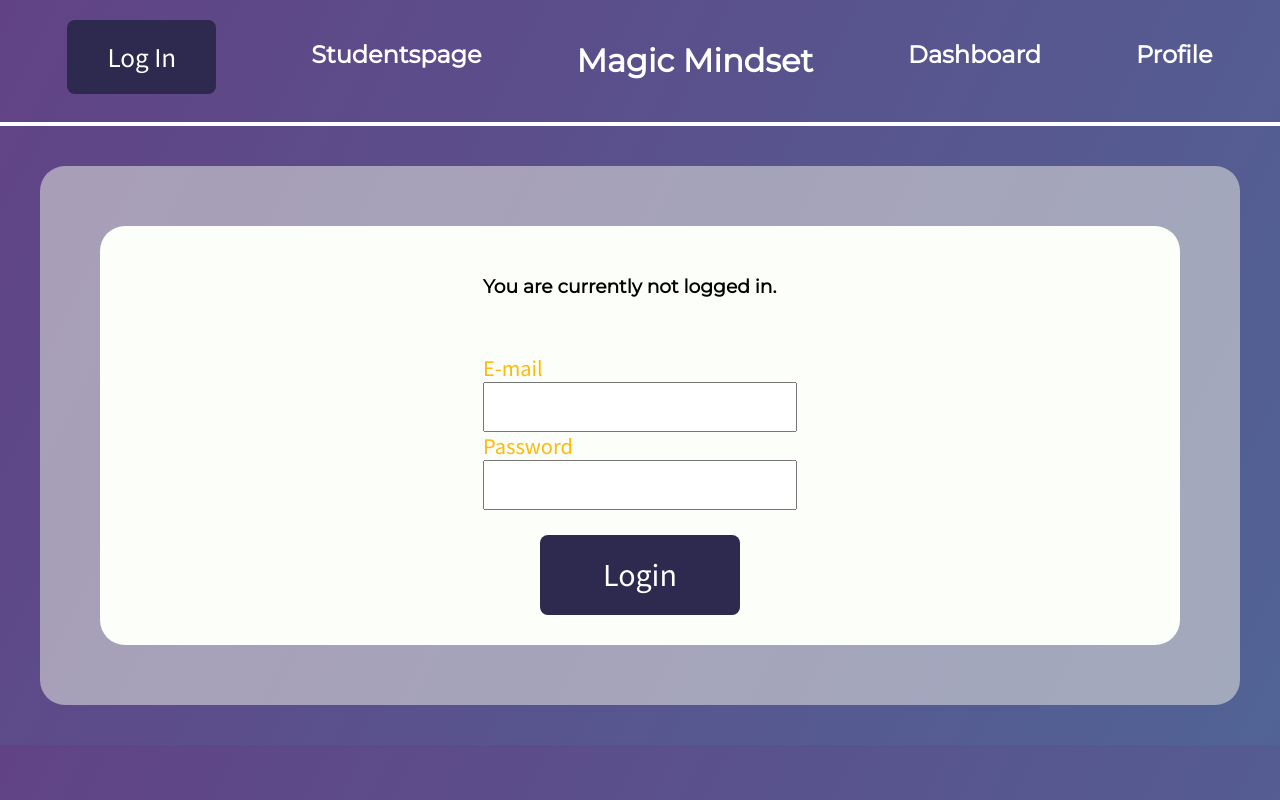
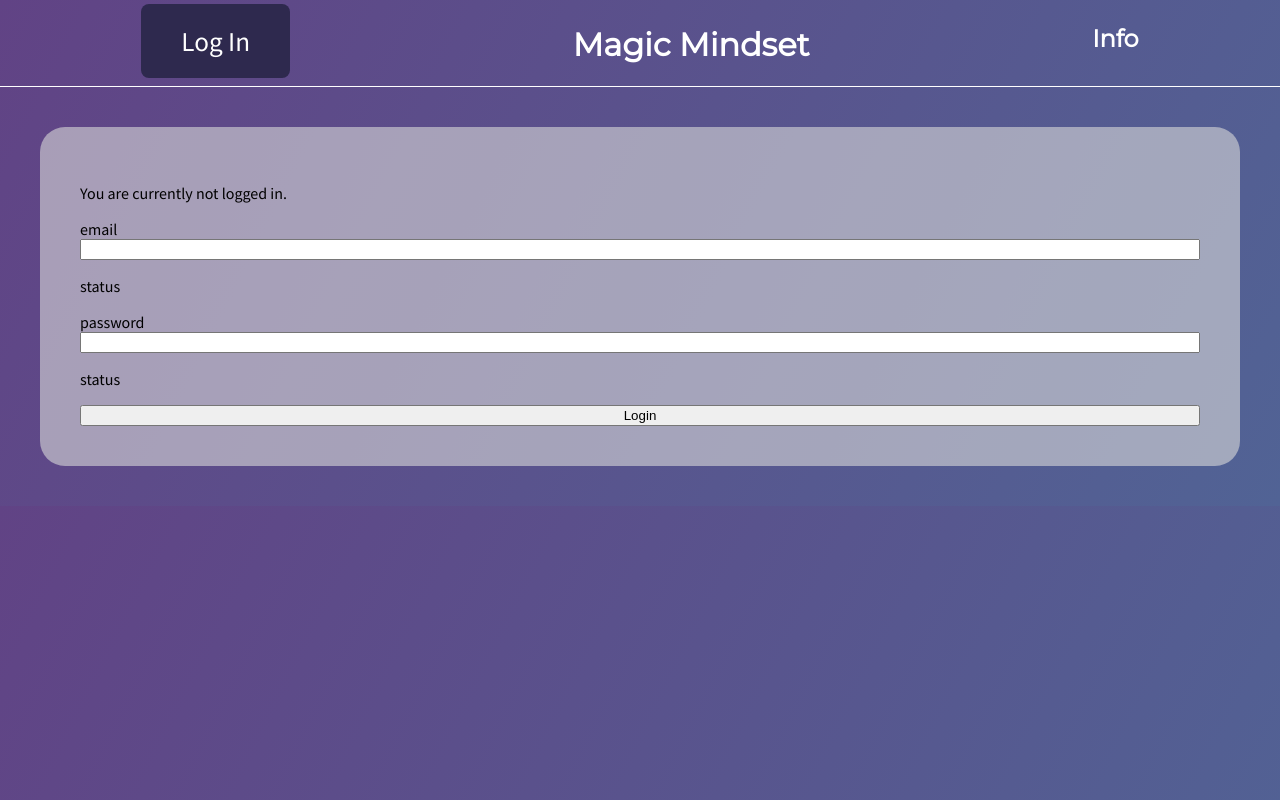
Before and after one commit to CryptForge/magic-mindset, a React (Vite) app in the folder website/: page /login in a window 1280 px wide. Built offline with nearby package versions, Linux system fonts and the light colour scheme.

Commit message:
Navigation based on role (#44)
* Change navigation based on role

* oops

```diff
--- a/website/src/component/Header/Header.css
+++ b/website/src/component/Header/Header.css
@@ -3,25 +3,9 @@
   justify-content: space-around;
   margin: auto;
   border-bottom-style: solid;
-  border-bottom-width: 4px;
+  border-bottom-width: 1px;
+  padding-top: 4px;
   border-color: white;
-  padding: 20px;
-}
-.headerbutton {
-  background: #2e294e;
-  font-family: "Source Sans Pro", sans-serif;
-  color: white;
-  border: none;
-  border-radius: 8px;
-  padding: 5px;
-  transition-duration: 0.5s;
-  text-align: center;
-  font-size: 1.7em;
-  padding: 20px 40px 20px 40px;
-}
-.headerbutton:hover {
-  transform: scale(110%);
-  cursor: pointer;
 }
 
 a {
--- a/website/src/component/Header/Header.jsx
+++ b/website/src/component/Header/Header.jsx
@@ -2,24 +2,39 @@ import React from "react";
 import { NavLink } from "react-router-dom";
 import "./Header.css";
 import LoginLogoutButton from "../LoginLogoutButton/LoginLogoutButton";
+import Protected from "../Protected";
 
 const Header = (props) => {
   return (
     <div>
       <div className="headerflex">
         <LoginLogoutButton logOut={props.logOut} />
-        <h2>
-          <NavLink to="/studentspage">Studentspage</NavLink>
-        </h2>
-        <h1>
-          <NavLink to="/">Magic Mindset</NavLink>
-        </h1>
-        <h2>
-          <NavLink to="/dashboard">Dashboard</NavLink>
-        </h2>
-        <h2>
-          <NavLink to="/profile">Profile</NavLink>
-        </h2>
+
+        <Protected role="COACH|MANAGER|HR">
+          <NavLink to="/studentspage">
+            <h2 className="navigation-link">Students</h2>
+          </NavLink>
+        </Protected>
+
+        <NavLink to="/">
+          <h1 className="title">Magic Mindset</h1>
+        </NavLink>
+
+        <NavLink to="/info">
+          <h2 className="navigation-link">Info</h2>
+        </NavLink>
+
+        <Protected>
+          <NavLink to="/dashboard">
+            <h2 className="navigation-link">Dashboard</h2>
+          </NavLink>
+        </Protected>
+
+        <Protected>
+          <NavLink to="/profile">
+            <h2 className="navigation-link">Profile</h2>
+          </NavLink>
+        </Protected>
       </div>
     </div>
   );
--- a/website/src/component/LoginLogoutButton/LoginLogoutButton.css
+++ b/website/src/component/LoginLogoutButton/LoginLogoutButton.css
@@ -0,0 +1,17 @@
+.login-button {
+  background: #2e294e;
+  font-family: "Source Sans Pro", sans-serif;
+  color: white;
+  border: none;
+  border-radius: 8px;
+  padding: 5px;
+  transition-duration: 0.5s;
+  text-align: center;
+  font-size: 1.7em;
+  padding: 20px 40px 20px 40px;
+}
+
+.login-button:hover {
+  transform: scale(110%);
+  cursor: pointer;
+}
--- a/website/src/component/LoginLogoutButton/LoginLogoutButton.jsx
+++ b/website/src/component/LoginLogoutButton/LoginLogoutButton.jsx
@@ -2,13 +2,14 @@ import React from "react";
 import { useContext } from "react";
 import { AuthContext } from "../../AuthContext";
 import { Link } from "react-router-dom";
+import "./LoginLogoutButton.css"
 
 const LoginLogoutButton = (props) => {
   const auth = useContext(AuthContext);
   if (auth.authenticated) {
     return (
       <Link to="/login">
-        <button className="headerbutton" onClick={props.logOut}>
+        <button className="login-button" onClick={props.logOut}>
           Log Out
         </button>
       </Link>
@@ -16,7 +17,7 @@ const LoginLogoutButton = (props) => {
   }
   return (
     <Link to="/login">
-      <button className="headerbutton">Log In</button>
+      <button className="login-button">Log In</button>
     </Link>
   );
 };
--- /dev/null
+++ b/website/src/component/Protected.jsx
@@ -0,0 +1,24 @@
+import { useContext } from "react";
+import { AuthContext } from "../AuthContext";
+
+const Protected = (props) => {
+  const auth = useContext(AuthContext);
+
+  if (!auth.authenticated) {
+    return <></>;
+  }
+
+  if (props.role !== undefined) {
+    const roles = props.role.includes("|")
+      ? props.role.split("|")
+      : [props.role];
+
+    if (!roles.includes(auth.info.role)) {
+      return <></>;
+    }
+  }
+
+  return <>{props.children}</>;
+};
+
+export default Protected;
--- a/website/src/index.css
+++ b/website/src/index.css
@@ -14,6 +14,8 @@ body {
   border-radius: 25px;
   padding: 40px;
   margin: 40px;
+}
+.container * {
   color: black;
 }
 .container button {
@@ -34,12 +36,8 @@ body {
   background: rgba(217, 217, 217, 0.75);
   border-radius: 25px;
 }
-.whiteelement {
-  background-color: #fbfef9;
-  border-radius: 25px;
-  padding: 30px;
-  margin: 20px;
-  color: black;
+* {
+  color: white;
 }
 h1,
 h2,
@@ -51,3 +49,6 @@ p,
 span {
   font-family: "Source Sans Pro", sans-serif;
 }
+label {
+  font-family: "Source Sans Pro", sans-serif;
+}
--- a/website/src/page/Login/Login.css
+++ b/website/src/page/Login/Login.css
@@ -1,33 +1,4 @@
 .loginflexcolumn {
-  margin: auto;
-  align-items: center;
   display: flex;
   flex-direction: column;
 }
-.inputfield {
-  width: 300px;
-  font-size: 1.4em;
-  padding: 10px 5px 10px 5px;
-  color: #ffba08;
-}
-.inputbutton {
-  background: #2e294e;
-  font-family: "Source Sans Pro", sans-serif;
-  color: white;
-  border: none;
-  border-radius: 8px;
-  padding: 20px;
-  transition-duration: 0.5s;
-  font-size: 2em;
-  width: 200px;
-  margin-top: 25px;
-}
-.inputbutton:hover {
-  transform: scale(110%);
-  cursor: pointer;
-}
-.loginflexcolumn label {
-  font-family: "Source Sans Pro", sans-serif;
-  color: #ffba08;
-  font-size: 1.4em;
-}
--- a/website/src/page/Login/Login.jsx
+++ b/website/src/page/Login/Login.jsx
@@ -15,33 +15,17 @@ const Login = (props) => {
   };
 
   return (
-    <div className="whiteelement">
+    <div>
+      <p>You are currently {auth.authenticated ? "" : "not"} logged in.</p>
+      <p>{auth.authenticated ? "You are a " + auth.info.role : ""}</p>
       <form className="loginflexcolumn" onSubmit={login}>
-        <div className="flex column">
-          <h3>
-            You are currently {auth.authenticated ? "" : "not"} logged in.
-          </h3>
-          <h3>{auth.authenticated ? "You are a " + auth.info.role : ""}</h3>
-
-          <label htmlFor="email">E-mail</label>
-          <input
-            id="email"
-            name="email"
-            required
-            className="inputfield"
-          ></input>
-        </div>
-        <div className="flex column">
-          <label htmlFor="password">Password</label>
-          <input
-            id="password"
-            name="password"
-            required
-            className="inputfield"
-            type="password"
-          ></input>
-        </div>
-        <input type="submit" value="Login" className="inputbutton"></input>
+        <label htmlFor="email">email</label>
+        <input id="email" name="email" required></input>
+        <p>status</p>
+        <label htmlFor="password">password</label>
+        <input id="password" name="password" required></input>
+        <p>status</p>
+        <input type="submit" value="Login"></input>
       </form>
     </div>
   );
```
